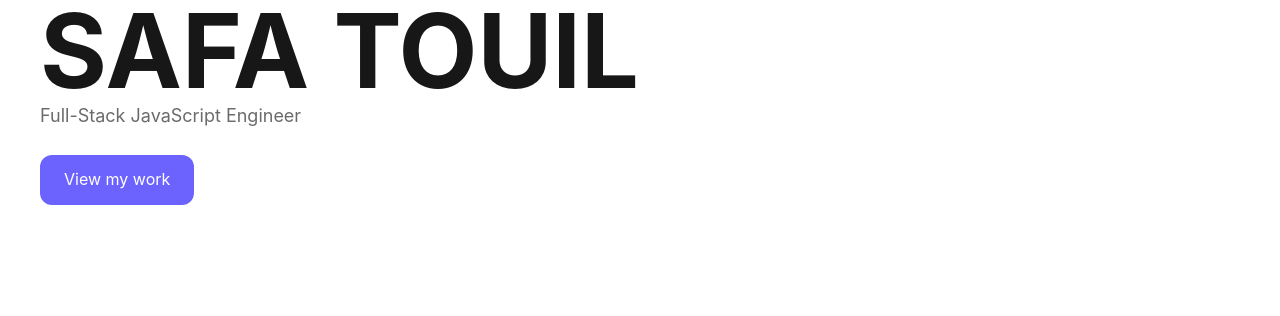
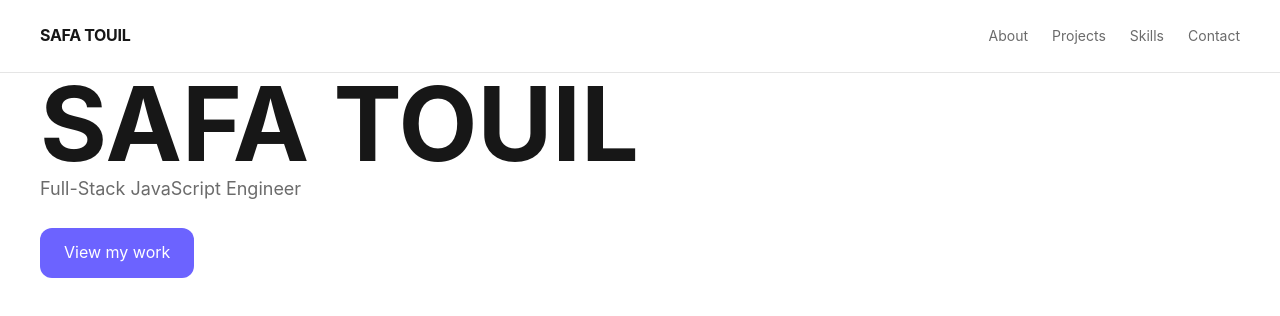
Before and after one commit to SafaTt/safa-portfolio, a React (Vite) app: page / in a window 1280 px wide. Shown: the top 316 px of the page. Built offline with nearby package versions, Linux system fonts and the light colour scheme.

Commit message:
feat: add portfolio navbar

```diff
--- a/src/App.tsx
+++ b/src/App.tsx
@@ -1,18 +1,20 @@
+import Navbar from "./components/Navbar/Navbar"
+
 function App() {
   return (
-    <main>
-      <div className="container">
-        <h1>SAFA TOUIL</h1>
+    <>
+      <Navbar />
 
-        <p>
-          Full-Stack JavaScript Engineer
-        </p>
+      <main>
+        <div className="container">
+          <h1>SAFA TOUIL</h1>
 
-        <button>
-          View my work
-        </button>
-      </div>
-    </main>
+          <p>Full-Stack JavaScript Engineer</p>
+
+          <button>View my work</button>
+        </div>
+      </main>
+    </>
   )
 }
 
--- /dev/null
+++ b/src/components/Navbar/Navbar.css
@@ -0,0 +1,38 @@
+.navbar {
+  position: sticky;
+  top: 0;
+  z-index: 100;
+
+  background: var(--color-bg);
+  border-bottom: 1px solid var(--color-border);
+}
+
+.navbar__inner {
+  min-height: 72px;
+
+  display: flex;
+  align-items: center;
+  justify-content: space-between;
+}
+
+.navbar__logo {
+  font-weight: 700;
+  letter-spacing: -0.02em;
+}
+
+.navbar__links {
+  display: flex;
+  align-items: center;
+  gap: var(--space-lg);
+}
+
+.navbar__link {
+  color: var(--color-text-muted);
+  font-size: var(--font-size-sm);
+
+  transition: color var(--transition-fast);
+}
+
+.navbar__link:hover {
+  color: var(--color-text);
+}
--- /dev/null
+++ b/src/components/Navbar/Navbar.tsx
@@ -0,0 +1,33 @@
+import "./Navbar.css"
+
+function Navbar() {
+  return (
+    <header className="navbar">
+      <nav className="container navbar__inner">
+        <a href="/" className="navbar__logo">
+          SAFA TOUIL
+        </a>
+
+        <div className="navbar__links">
+          <a href="#about" className="navbar__link">
+            About
+          </a>
+
+          <a href="#projects" className="navbar__link">
+            Projects
+          </a>
+
+          <a href="#skills" className="navbar__link">
+            Skills
+          </a>
+
+          <a href="#contact" className="navbar__link">
+            Contact
+          </a>
+        </div>
+      </nav>
+    </header>
+  )
+}
+
+export default Navbar
```
